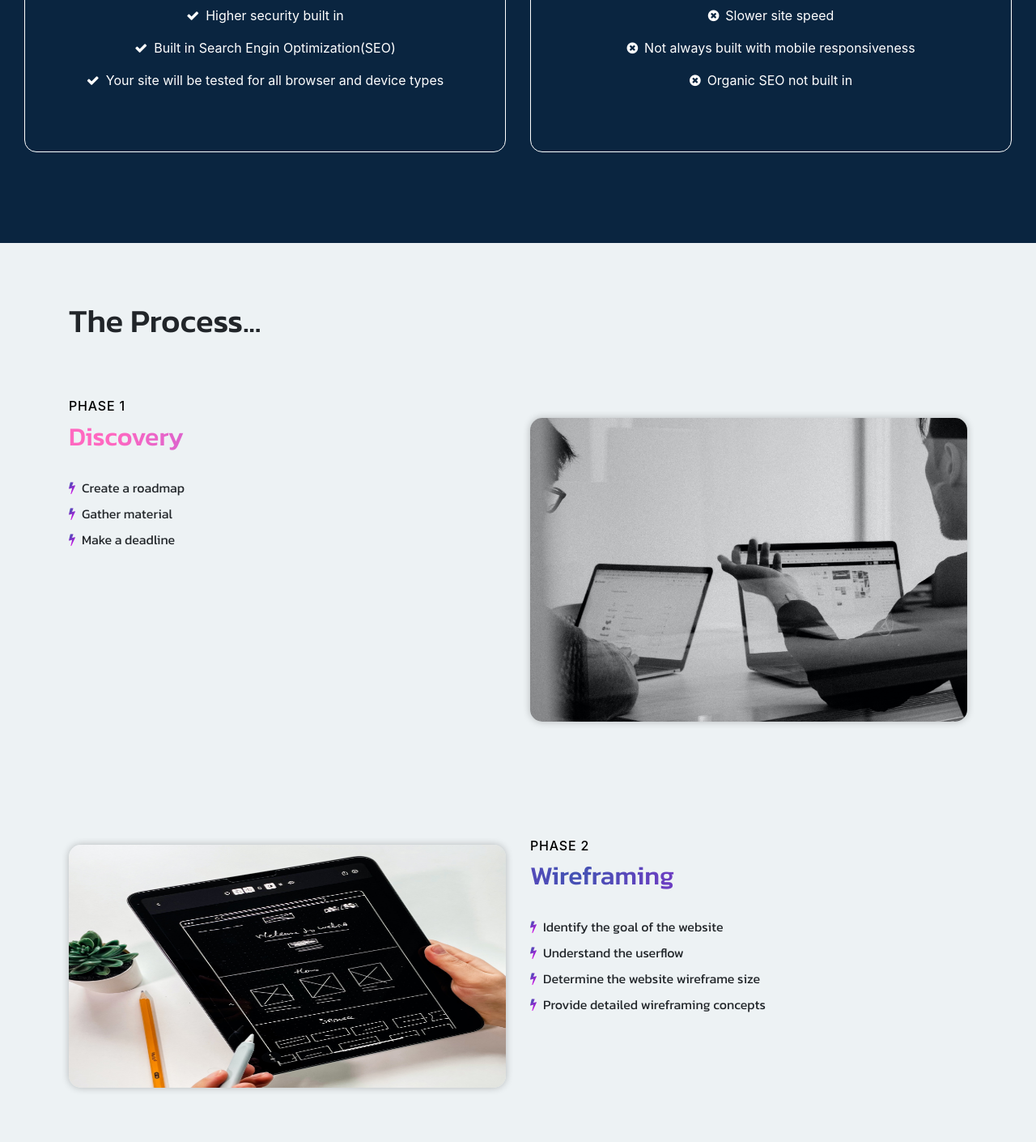
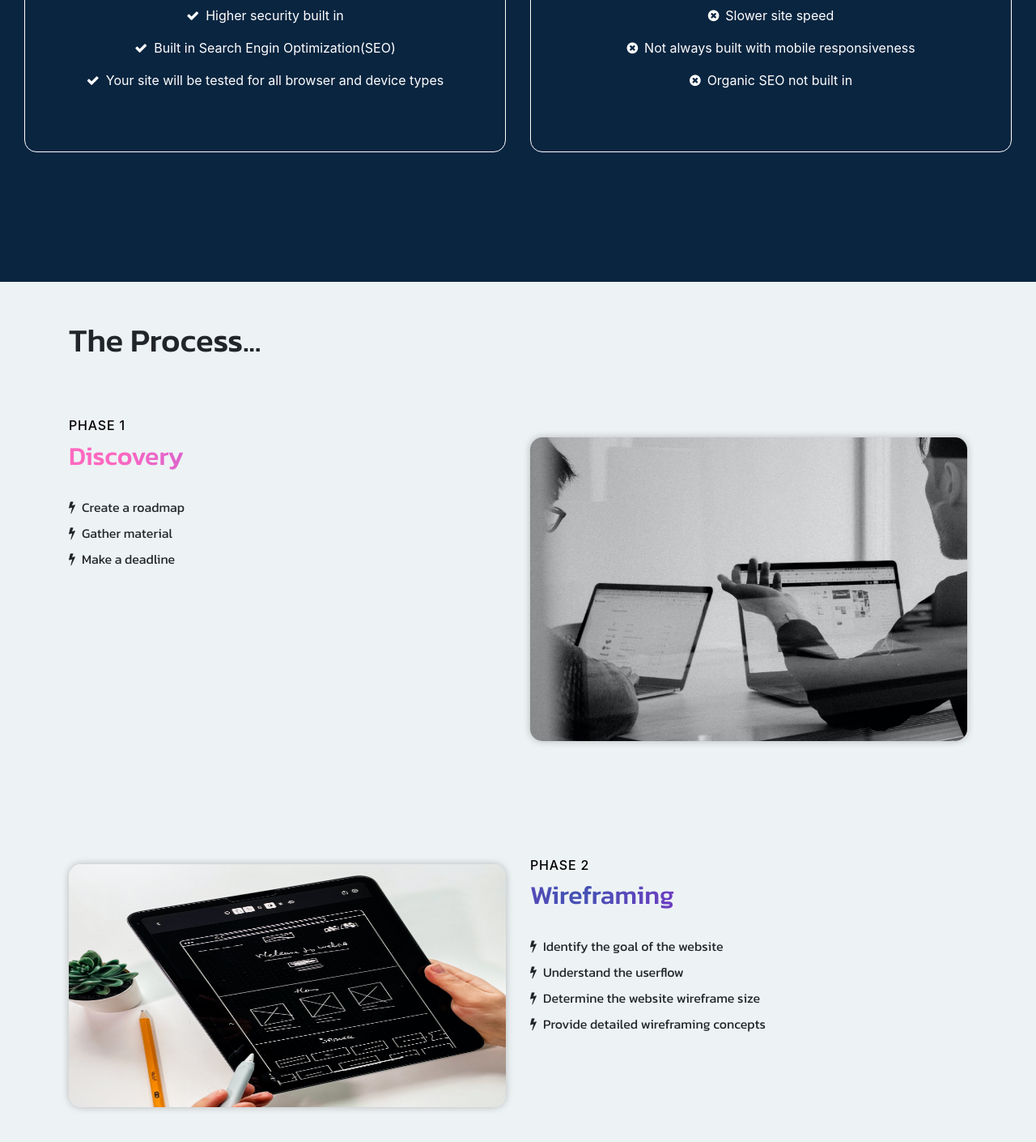
Before and after one commit to TropicalXU/layerlabsv2, a React (Create React App) app: page /services in a window 1280 px wide. Shown: the part 2321-3731 px from the top of the page at 81% size. Built offline with nearby package versions, Linux system fonts and the light colour scheme; no server answers.

Commit message:
new updates

```diff
--- a/src/App.css
+++ b/src/App.css
@@ -203,6 +203,16 @@ p {
 
 .bkg-dark {
   background-color: #0a2540;
+}
+
+.bkg-horizontal {
+  background-color: #0a2540;
+  padding: 5% 20px;
+  -webkit-transform: skewY(0deg);
+  -moz-transform: skewY(0deg);
+  -ms-transform: skewY(0deg);
+  -o-transform: skewY(0deg);
+  transform: skewY(0deg);
 }
 
 .bg-gradient {
--- a/src/components/ServicesComponent.js
+++ b/src/components/ServicesComponent.js
@@ -162,32 +162,10 @@ const Services = () => {
                         </div>
                     </div>
                 </div>
+                <div className='bkg-horizontal py-4'>
+
+                </div>
                 <div className='container-fluid row-grey'>
-                    {/* rendering custom vs template section*/}
-                    <div className='container-fluid pb-4'>
-                        {/* <div className='row'>
-                            <div className='col-12'>
-                                <h1 className='font-two text-center dark-text py-5'>Custom Websites vs Template Websites</h1>
-                            </div>
-                        </div> */}
-                        {/* <div className='row pb-5'>
-                            <RenderDifferences />
-                        </div> */}
-                    </div>
-                    {/* imporing render cards plugin */}
-                    {/* <div className='container'>
-                        <div className='row pb-5 pt-3'>
-                            <div className='col-12 col-md-12 col-lg-4 py-3'>
-                                <RenderCardFour />
-                            </div>
-                            <div className='col-12 col-md-12 col-lg-4 py-3'>
-                                <RenderCardFive />
-                            </div>
-                            <div className='col-12 col-md-12 col-lg-4 py-3'>
-                            <RenderCardSix />
-                            </div>
-                        </div>
-                    </div> */}
                     <div className='container pt-5'>
                         <RenderPackageProcess />
                         {/* personal/business section */}
--- a/src/functionalComponents/functionalComponents.js
+++ b/src/functionalComponents/functionalComponents.js
@@ -184,9 +184,9 @@ export const RenderPackageProcess = () => {
                     <h6 className='thin-text'>PHASE 1</h6>
                     <h2 className='font-two gradient-text-two'>Discovery</h2>
                     <ul className='list-unstyled font-two py-4'>
-                        <li><span className='fa fa-bolt gradient-text mr-2'></span>Create a roadmap</li>
-                        <li className='my-2'><span className='fa fa-bolt gradient-text mr-2'></span>Gather material</li>
-                        <li><span className='fa fa-bolt gradient-text mr-2'></span>Make a deadline</li>
+                        <li><span className='fa fa-bolt mr-2'></span>Create a roadmap</li>
+                        <li className='my-2'><span className='fa fa-bolt mr-2'></span>Gather material</li>
+                        <li><span className='fa fa-bolt mr-2'></span>Make a deadline</li>
                     </ul>
                 </div>
                 <div className='col-12 col-md-12 col-lg-6'>
@@ -198,10 +198,10 @@ export const RenderPackageProcess = () => {
                     <h6 className='thin-text'>PHASE 2</h6>
                     <h2 className='font-two gradient-text'>Wireframing</h2>
                     <ul className='list-unstyled font-two py-4'>
-                        <li><span className='fa fa-bolt gradient-text mr-2'></span>Identify the goal of the website</li>
-                        <li className='my-2'><span className='fa fa-bolt gradient-text mr-2'></span>Understand the userflow</li>
-                        <li><span className='fa fa-bolt gradient-text mr-2'></span>Determine the website wireframe size</li>
-                        <li className='my-2'><span className='fa fa-bolt gradient-text mr-2'></span>Provide detailed wireframing concepts</li>
+                        <li><span className='fa fa-bolt mr-2'></span>Identify the goal of the website</li>
+                        <li className='my-2'><span className='fa fa-bolt mr-2'></span>Understand the userflow</li>
+                        <li><span className='fa fa-bolt mr-2'></span>Determine the website wireframe size</li>
+                        <li className='my-2'><span className='fa fa-bolt mr-2'></span>Provide detailed wireframing concepts</li>
                     </ul>
                 </div>
                 <div className='col-12 col-md-12 col-lg-6 order-lg-1'>
```
